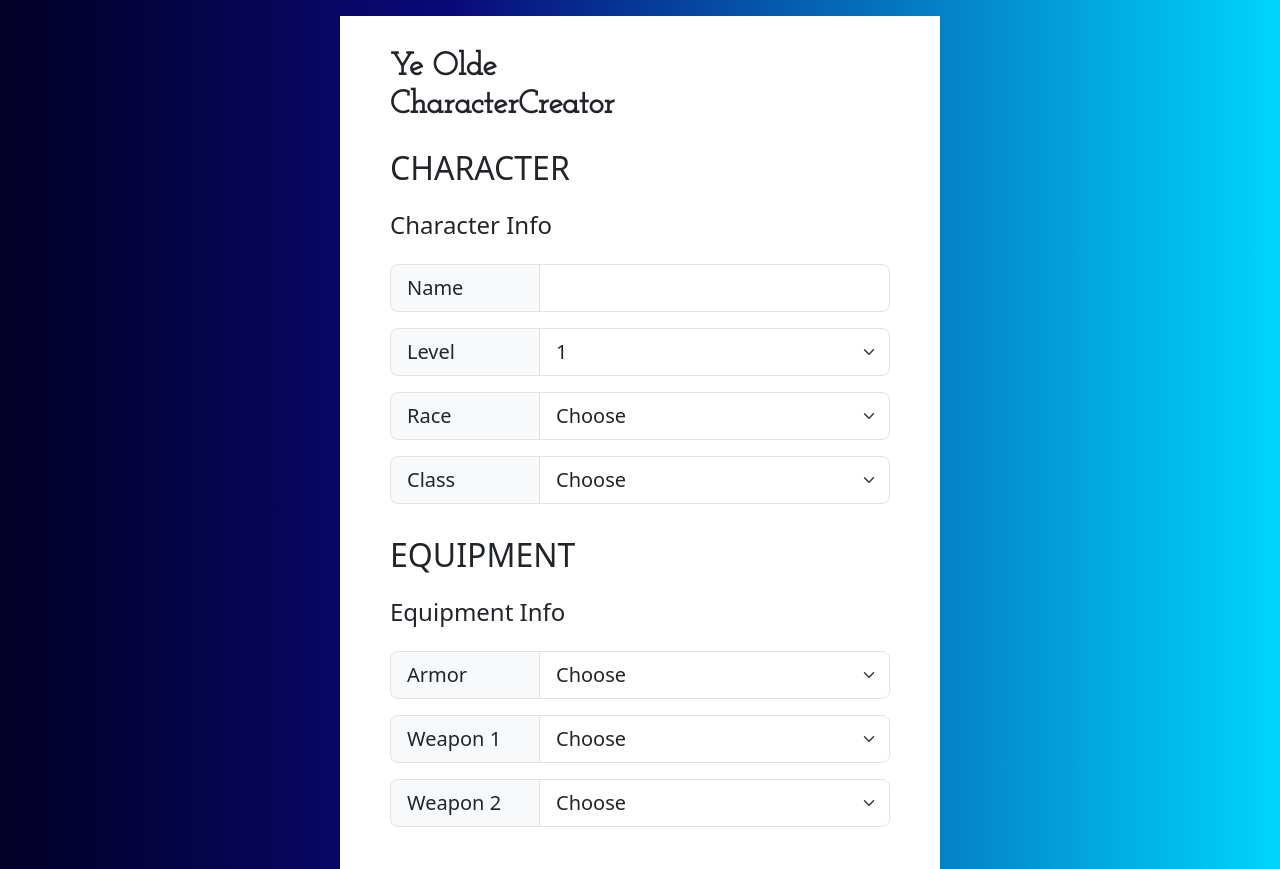
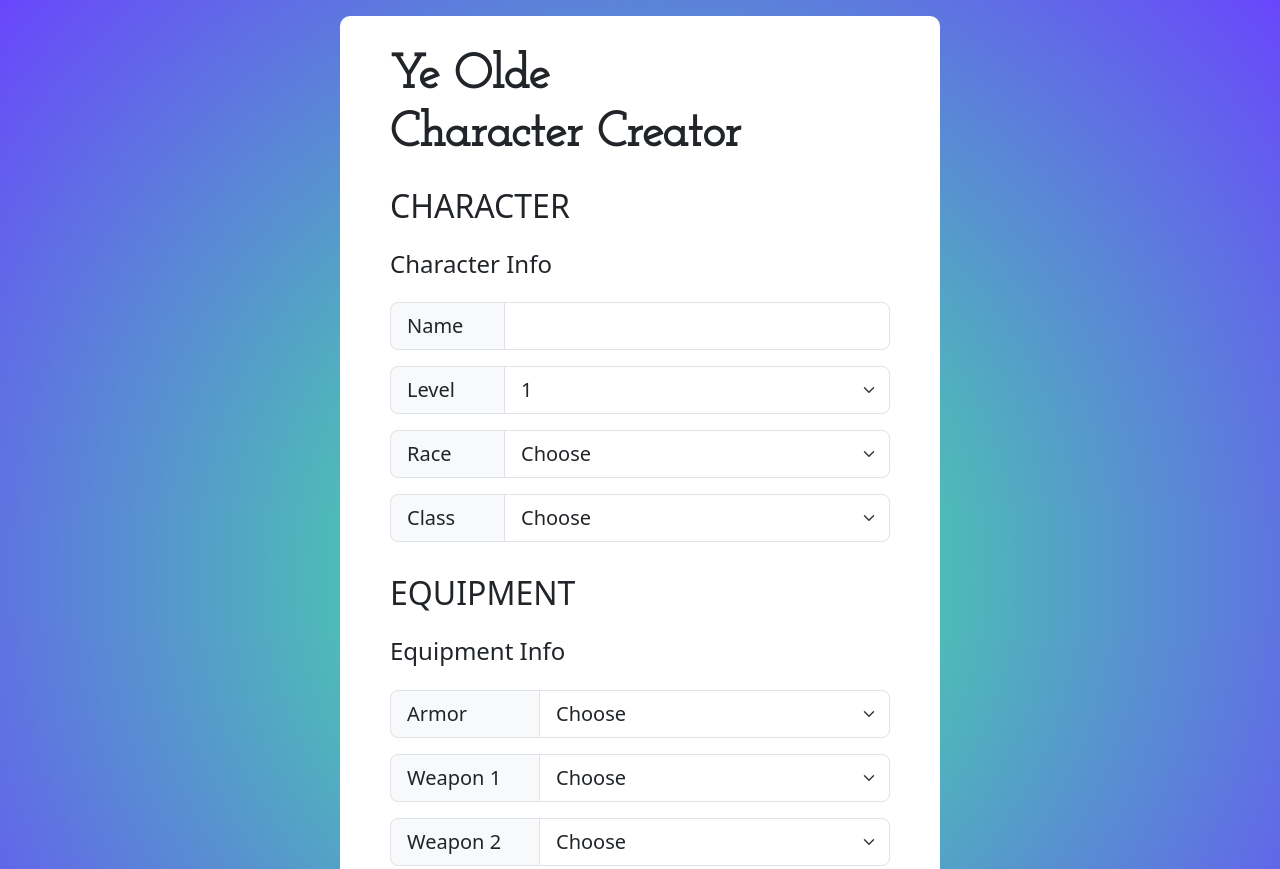
Before and after one commit to brociolol/yeoldecc, a plain HTML site: page index.html in a window 1280 px wide. Shown: the top 869 px of the page. Drawn offline with nearby package versions, Linux system fonts and the light colour scheme.

Commit message:
Update index.html

```diff
--- a/index.html
+++ b/index.html
@@ -1,5 +1,5 @@
 
-<!doctype html>
+   <!doctype html>
 <html lang="en">
   <head>
     <meta charset="utf-8">
@@ -35,10 +35,10 @@
     }
 </style>
   </head>
- <body style="background: rgb(2,0,36); background: linear-gradient(90deg, rgba(2,0,36,1) 0%, rgba(9,9,121,1) 35%, rgba(0,212,255,1) 100%);">
-    <div class="container p-3 mt-3 mb-3" style="margin: 0px auto; background-color: #ffffff; max-width: 600px; width: 95%;">
+  <body style="background: rgb(63,251,146); background: radial-gradient(circle, rgba(63,251,146,1) 0%, rgba(105,70,252,1) 100%);">
+    <div class="container p-3 mt-3 mb-3" style="margin: 0px auto; background-color: #ffffff; max-width: 600px; width: 95%; border-radius: 10px;">
       <div style="width: 100%; max-width: 500px; margin: 0px auto;" id="maincontain">
-          <div class="pt-3" style="font-family: 'Josefin Slab', serif;"><h1 style="font-family: 'Josefin Slab', serif; font-size: 2em;"><b>Ye Olde<br>CharacterCreator</b></h1></div>
+          <div class="pt-3" style="font-family: 'Josefin Slab', serif;"><h1 style="font-family: 'Josefin Slab', serif; font-size: 3em;"><b>Ye Olde<br>Character Creator</b></h1></div>
         <div class="pt-3" id="character">
           <h2>CHARACTER</h2>
           <div class="pt-3 pb-3">
@@ -46,11 +46,11 @@
           </div>
           <div class="collapse show" id="charInfo">
             <div class="input-group input-group-lg mb-3">
-            <span class="input-group-text" style="width: 150px;" id="characterName">Name</span>
+            <span class="input-group-text" style="width: 115px;" id="characterName">Name</span>
             <input type="text" class="form-control" value="" aria-label="Character Name" id="charName" aria-describedby="basic-addon1">
           </div>
           <div class="input-group input-group-lg mb-3" id="level">
-              <label class="input-group-text" for="levelSelect" style="width: 150px;">Level</label>
+              <label class="input-group-text" for="levelSelect" style="width: 115px;">Level</label>
               <select class="form-select" id="levelSelect">
                 <option value="1">1</option>
                 <option value="2">2</option>
@@ -65,14 +65,14 @@
               </select>
             </div>
           <div class="input-group input-group-lg mb-3" id="race">
-              <label class="input-group-text" for="racesSelect" style="width: 150px;">Race</label>
+              <label class="input-group-text" for="racesSelect" style="width: 115px;">Race</label>
               <select class="form-select" id="racesSelect" onchange="populateSubRaces()">
                 <option selected>Choose</option>
                 <option value="Random">Random</option>
               </select>
             </div>
              <div class="input-group input-group-lg mb-3" id="class">
-              <label class="input-group-text" for="classesSelect" style="width: 150px;">Class</label>
+              <label class="input-group-text" for="classesSelect" style="width: 115px;">Class</label>
               <select class="form-select" id="classesSelect" onchange="populateSubClasses()">
                 <option selected>Choose</option>
                 <option value="Random">Random</option>
```
